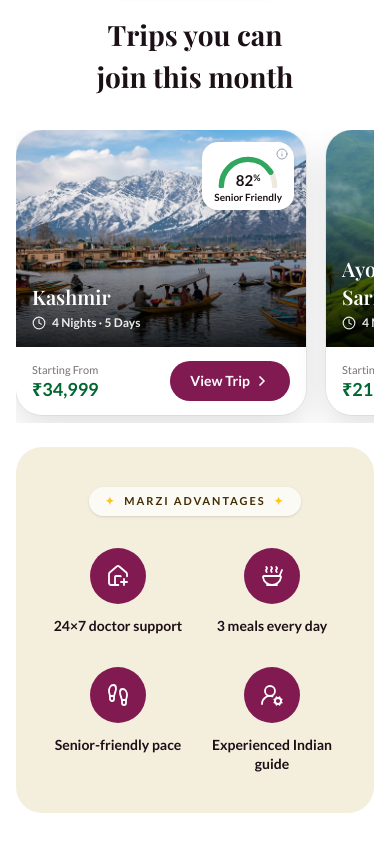
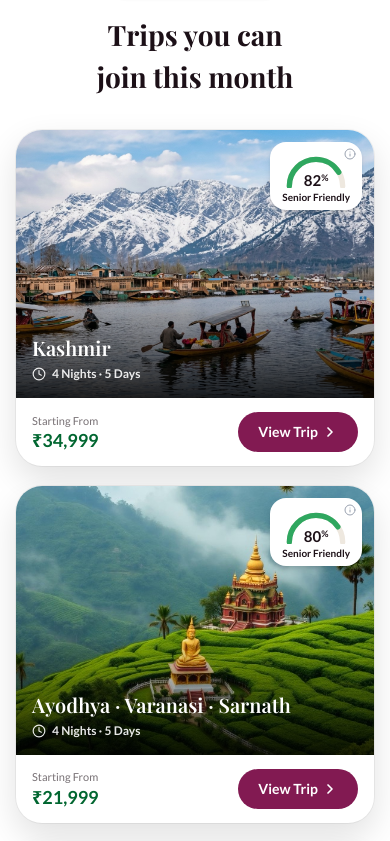
Before and after one commit to marzitech/rahgeer-fe, a Next.js app: page / in a window 390 px wide. Shown: the part 1040-1881 px from the top of the page. Built offline with nearby package versions, Linux system fonts and the light colour scheme.

Commit message:
Group tours rail: horizontal scroll on desktop only
Mobile/tablet stack the tour cards full-width vertically (matching the
mobile frame); the clipped snap rail kicks in from lg alongside the
pinned Advantages card.

```diff
--- a/components/features/home/GroupTours.tsx
+++ b/components/features/home/GroupTours.tsx
@@ -37,7 +37,7 @@ export function GroupTours() {
             the Marzi Advantages card stays pinned beside it on desktop and
             drops below the rail on smaller screens. */}
         <div className="mt-8 flex flex-col gap-6 text-left md:mt-10 lg:flex-row">
-          <div className="flex min-w-0 flex-1 snap-x snap-mandatory gap-5 overflow-x-auto pb-2 [scrollbar-width:none] md:gap-6 [&::-webkit-scrollbar]:hidden">
+          <div className="flex min-w-0 flex-1 flex-col gap-5 [scrollbar-width:none] md:gap-6 lg:snap-x lg:snap-mandatory lg:flex-row lg:overflow-x-auto lg:pb-2 [&::-webkit-scrollbar]:hidden">
             {tours.map((tour) => (
               <TourCard key={tour.slug} tour={tour} />
             ))}
@@ -55,7 +55,7 @@ function TourCard({ tour }: { tour: PackageContent }) {
   return (
     <Link
       href={`/packages/${tour.slug}`}
-      className="group w-[290px] shrink-0 snap-start overflow-hidden rounded-[26px] bg-white shadow-[0_14px_34px_rgba(0,0,0,0.12)] ring-1 ring-black/5 sm:w-[340px]"
+      className="group w-full overflow-hidden rounded-[26px] bg-white shadow-[0_14px_34px_rgba(0,0,0,0.12)] ring-1 ring-black/5 lg:w-[340px] lg:shrink-0 lg:snap-start"
     >
       <div className="relative aspect-[4/3]">
         <Image
```
